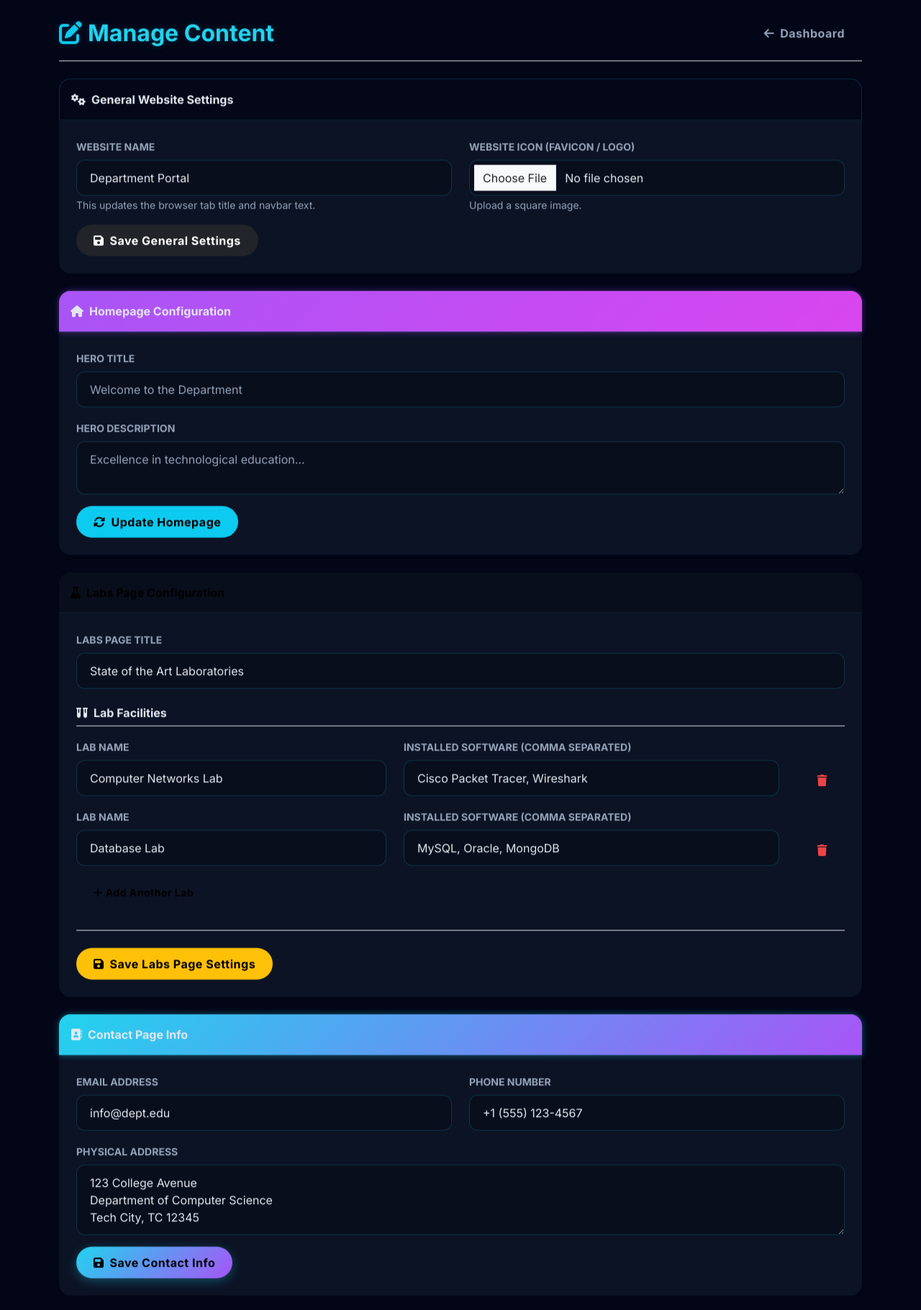
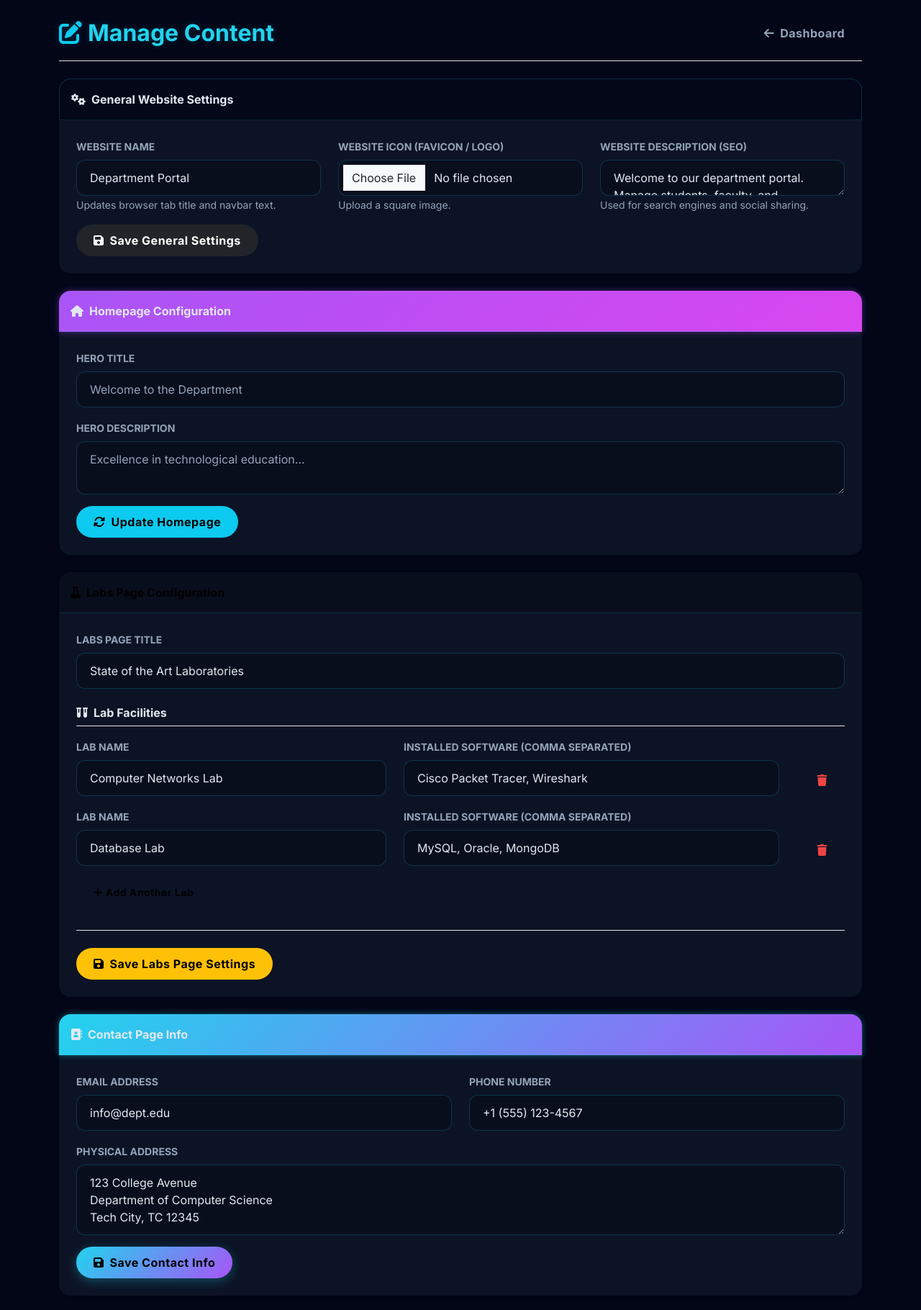
Before and after one commit to 23it010-ctrl/IT-Department, a Flask app: page /admin/content in a window 1280 px wide. Shown: the part 100-1920 px from the top of the page at 72% size. Run offline with Flask 3, Linux system fonts and the light colour scheme; the visitor is signed in with stand-in values (Sample User, id 1); data comes from the database, SQL or seed files in the repository; data that the repository does not hold is empty.

Commit message:
chore: professional site improvements - error handlers, SEO meta tags, and admin DB backup feature

```diff
--- a/app.py
+++ b/app.py
@@ -3,11 +3,11 @@ import json
 import sqlite3
 import shutil
 from datetime import datetime, timedelta
-from flask import Flask, render_template, request, redirect, url_for, flash, session, g, send_from_directory
-from werkzeug.security import generate_password_hash, check_password_hash
-from werkzeug.utils import secure_filename
-from config import Config
-from init_db import init_db
+from flask import Flask, render_template, request, redirect, url_for, flash, session, g, send_from_directory, send_file # type: ignore
+from werkzeug.security import generate_password_hash, check_password_hash # type: ignore
+from werkzeug.utils import secure_filename # type: ignore
+from config import Config # type: ignore
+from init_db import init_db # type: ignore
 
 app = Flask(__name__)
 app.config.from_object(Config)
@@ -54,6 +54,14 @@ def get_db_connection():
     conn.row_factory = sqlite3.Row
     return conn
 
+@app.errorhandler(404)
+def page_not_found(e):
+    return render_template('404.html'), 404
+
+@app.errorhandler(500)
+def server_error(e):
+    return render_template('500.html'), 500
+
 @app.before_request
 def before_request():
     g.user = None
@@ -70,6 +78,7 @@ def inject_globals():
     conn = get_db_connection()
     c_name = conn.execute("SELECT description FROM site_content WHERE page='site_name'").fetchone()
     c_icon = conn.execute("SELECT description FROM site_content WHERE page='site_icon'").fetchone()
+    c_desc = conn.execute("SELECT description FROM site_content WHERE page='site_description'").fetchone()
 
     c_ig = conn.execute("SELECT description FROM site_content WHERE page='social_instagram'").fetchone()
     c_fb = conn.execute("SELECT description FROM site_content WHERE page='social_facebook'").fetchone()
@@ -78,10 +87,13 @@ def inject_globals():
 
     site_name = c_name['description'] if c_name else "Department Portal"
     site_icon = c_icon['description'] if c_icon else ""
+    site_description = c_desc['description'] if c_desc else "Welcome to our department portal. Manage students, faculty, and academic content efficiently."
+
     return dict(
         current_user=g.user,
         site_name=site_name,
         site_icon=site_icon,
+        site_description=site_description,
         social_instagram=c_ig['description'] if c_ig else "",
         social_facebook=c_fb['description'] if c_fb else "",
         social_twitter=c_tw['description'] if c_tw else ""
@@ -594,6 +606,18 @@ def admin_dashboard():
                            admin=admin_data,
                            current_user=g.user)
 
+@app.route('/admin/download-db')
+def download_db():
+    if not g.user or g.user['role'] != 'admin':
+        return redirect(url_for('login'))
+
+    db_path = app.config['SQLITE_DB']
+    if os.path.exists(db_path):
+        return send_file(db_path, as_attachment=True, download_name=f"backup_{datetime.now().strftime('%Y%m%d_%H%M%S')}.db")
+    else:
+        flash("Database file not found.", "danger")
+        return redirect(url_for('admin_dashboard'))
+
 @app.route('/admin/achievements', methods=['GET', 'POST'])
 def admin_achievements():
     if not g.user or g.user['role'] != 'admin':
@@ -784,8 +808,11 @@ def admin_content():
                     conn.execute("INSERT INTO site_content (page, title, description) VALUES (?, '', ?)", (page, val))
 
             site_name = request.form.get('site_name')
+            site_desc = request.form.get('site_description')
             if site_name:
                 upsert('site_name', site_name)
+            if site_desc:
+                upsert('site_description', site_desc)
 
             if 'site_icon' in request.files:
                 file = request.files['site_icon']
--- a/templates/admin_content.html
+++ b/templates/admin_content.html
@@ -13,15 +13,20 @@
                 <form method="POST" action="" enctype="multipart/form-data" autocomplete="off">
                     <input type="hidden" name="req_action" value="update_general">
                     <div class="row mb-3">
-                        <div class="col-md-6">
+                        <div class="col-md-4">
                             <label class="form-label fw-bold text-muted small text-uppercase">Website Name</label>
                             <input type="text" class="form-control" name="site_name" value="{{ general_data.site_name }}" required>
-                            <small class="text-muted">This updates the browser tab title and navbar text.</small>
+                            <small class="text-muted">Updates browser tab title and navbar text.</small>
                         </div>
-                        <div class="col-md-6">
+                        <div class="col-md-4">
                             <label class="form-label fw-bold text-muted small text-uppercase">Website Icon (Favicon / Logo)</label>
                             <input type="file" class="form-control" name="site_icon" accept="image/*">
-                            <small class="text-muted">Upload a square image. {% if general_data.site_icon %} <strong>Existing icon is active.</strong> {% endif %}</small>
+                            <small class="text-muted">Upload a square image.</small>
+                        </div>
+                        <div class="col-md-4">
+                            <label class="form-label fw-bold text-muted small text-uppercase">Website Description (SEO)</label>
+                            <textarea class="form-control" name="site_description" rows="1">{{ site_description }}</textarea>
+                            <small class="text-muted">Used for search engines and social sharing.</small>
                         </div>
                     </div>
                     <button type="submit" class="btn btn-dark fw-bold rounded-pill"><i class="fa-solid fa-save me-2"></i>Save General Settings</button>
--- a/templates/base.html
+++ b/templates/base.html
@@ -3,6 +3,13 @@
 <head>
     <meta charset="UTF-8">
     <meta name="viewport" content="width=device-width, initial-scale=1.0">
+    <meta name="description" content="{{ site_description }}">
+    <meta name="author" content="{{ site_name }}">
+    <meta name="keywords" content="department, portal, management, students, faculty, achievements, news, events">
+    <!-- Open Graph / Facebook -->
+    <meta property="og:type" content="website">
+    <meta property="og:title" content="{{ site_name }}">
+    <meta property="og:description" content="{{ site_description }}">
     <title>{{ site_name }}</title>
     {% if site_icon %}
     <link rel="icon" href="{{ url_for('uploaded_file', filename=site_icon) }}">
```
Also changed, not shown: templates/404.html (added, +15 -0 lines), templates/500.html (added, +15 -0 lines), templates/admin_dashboard.html (+12 -0 lines).
